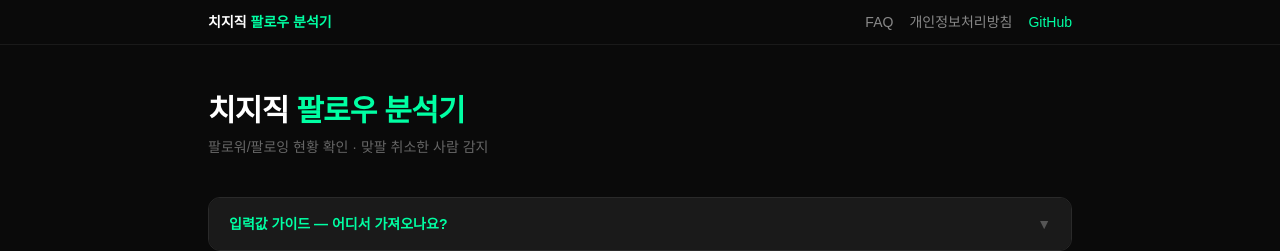
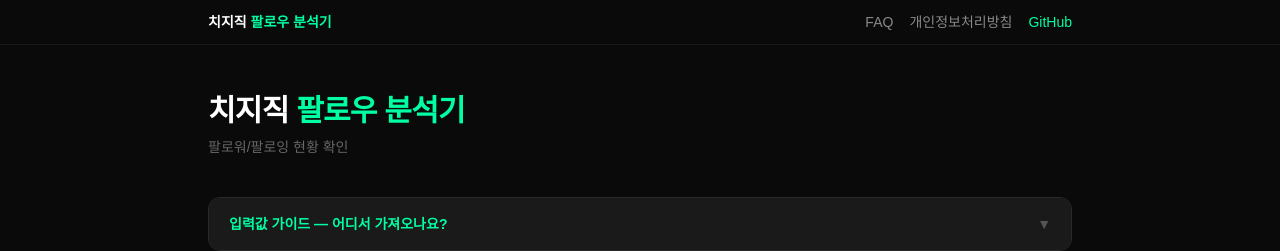
Before and after one commit to kimguny/chzzk-tracker, a Next.js app: page / in a window 1280 px wide. Shown: the top 251 px of the page. Built offline with nearby package versions, Linux system fonts and the light colour scheme.

Commit message:
fix: remove unfollower detection mention from subtitle
Co-Authored-By: Claude Sonnet 4.6 <noreply@anthropic.com>

```diff
--- a/src/components/CheckFollow.tsx
+++ b/src/components/CheckFollow.tsx
@@ -275,7 +275,7 @@ export default function CheckFollow() {
             치지직 <span style={{ color: "#00FFA3" }}>팔로우 분석기</span>
           </h1>
           <p className="mt-2 text-sm" style={{ color: "#666" }}>
-            팔로워/팔로잉 현황 확인 · 맞팔 취소한 사람 감지
+            팔로워/팔로잉 현황 확인
           </p>
         </div>
 
```
